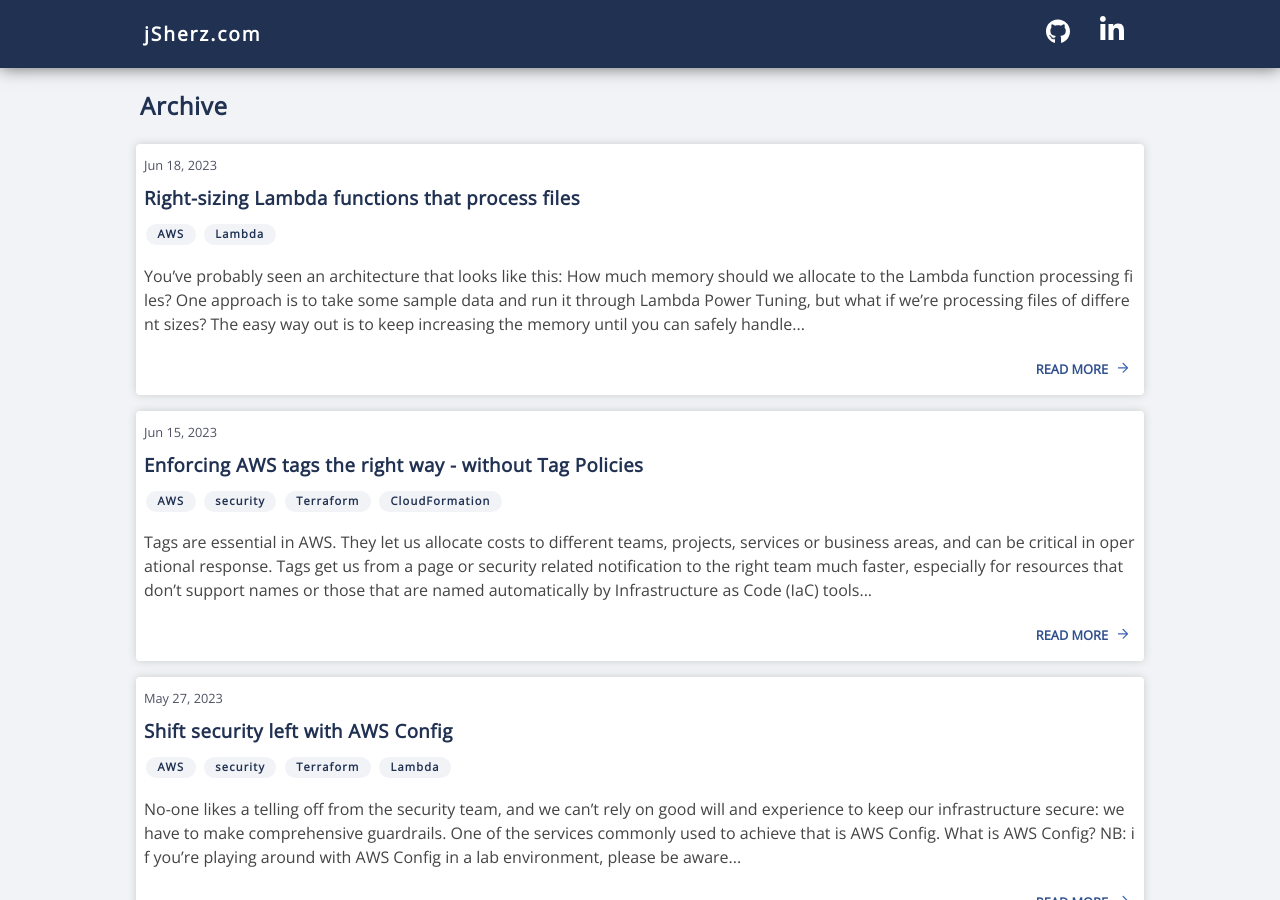
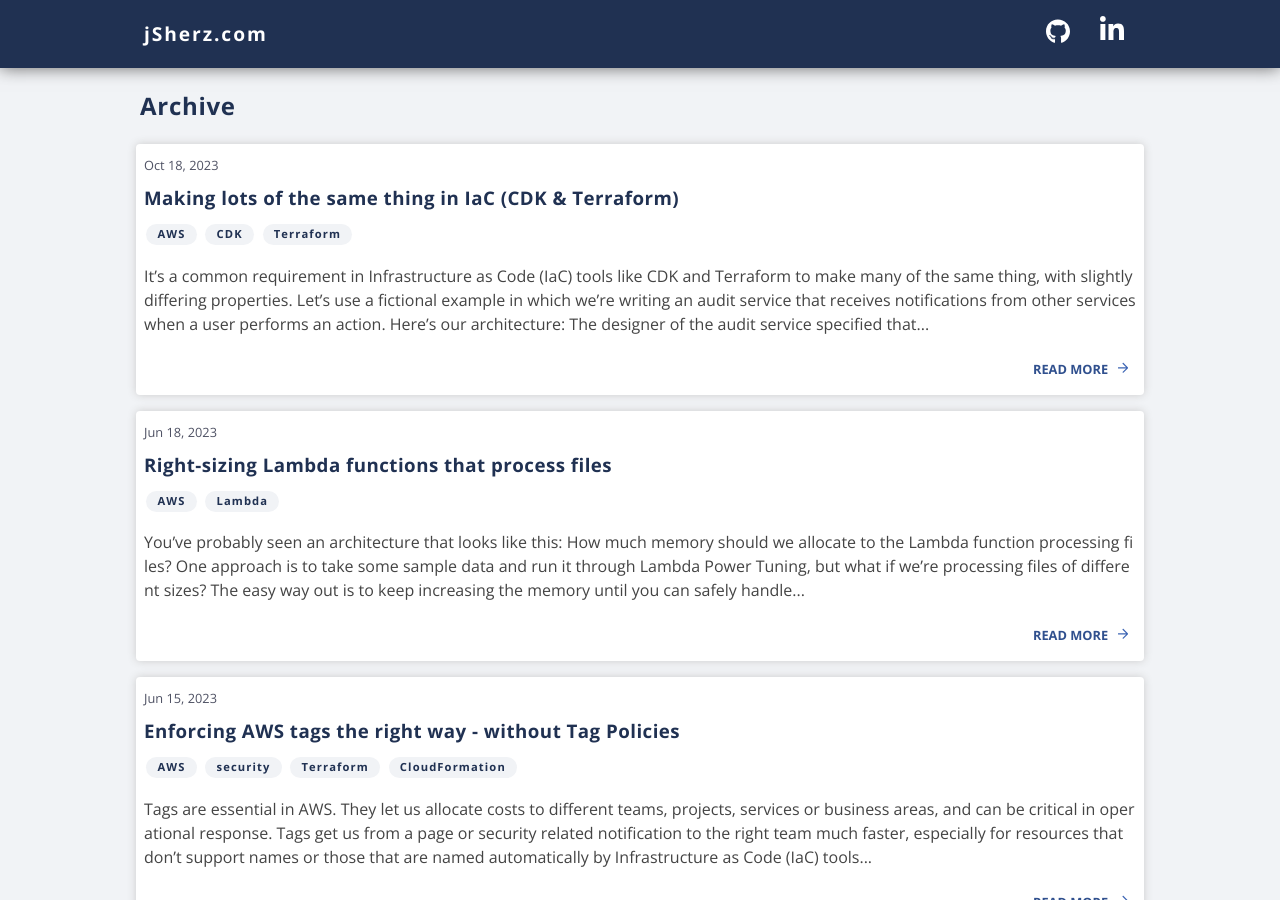
Before and after one commit to jSherz/jsj-blog, a Jekyll site: the page built from archive.html, in a window 1280 px wide and 900 px high. Built offline with Jekyll 4.4.1, drawn with Linux system fonts in a browser that asks for light colours; some of the changed lines change nothing that is shown.

Commit message:
Add making lots of the same thing article. Add more font weights.

````diff
--- a/_includes/head.html
+++ b/_includes/head.html
@@ -9,7 +9,9 @@
   <link rel="icon" type="image/png" href="{{ "/assets/favicon.png" | prepend: site.baseurl }}">
   <link rel="canonical" href="{{ page.url | replace:'index.html','' | prepend: site.baseurl | prepend: site.url }}">
   <link rel="alternate" type="application/rss+xml" title="{{ site.title }}" href="{{ "/feed.xml" | prepend: site.baseurl | prepend: site.url }}">
-  <link href="https://fonts.googleapis.com/css?family=Open+Sans" rel="stylesheet">
+  <link rel="preconnect" href="https://fonts.googleapis.com">
+  <link rel="preconnect" href="https://fonts.gstatic.com" crossorigin>
+  <link href="https://fonts.googleapis.com/css2?family=Open+Sans:ital,wght@0,400;0,700;1,400;1,700&display=swap" rel="stylesheet">
   <link rel="stylesheet" href="{{ "/css/main.css" | prepend: site.baseurl }}">
 
   {% seo %}
--- /dev/null
+++ b/_posts/2023-10-18-making-lots-of-the-same-thing-in-iac.md
@@ -0,0 +1,340 @@
+---
+layout: post
+title: "Making lots of the same thing in IaC (CDK & Terraform)"
+date: 2023-10-18 20:09:00 +0100
+categories:
+  - AWS
+  - CDK
+  - Terraform
+---
+
+It's a common requirement in Infrastructure as Code (IaC) tools like CDK and
+Terraform to make many of the same thing, with slightly differing properties.
+Let's use a fictional example in which we're writing an audit service that
+receives notifications from other services when a user performs an action.
+Here's our architecture:
+
+![Services A-F running in AWS ECS Fargate push user actions to their own SQS queues. The audit service polls each SQS queue for messages and stores them in a data store.](/assets/making-lots-of-the-same-thing-in-iac/architecture.drawio.png)
+
+The designer of the audit service specified that each incoming service should
+get its own SQS queue. Let's model that in IaC.
+
+In CDK, that might look like this:
+
+```typescript
+import * as cdk from "aws-cdk-lib";
+import { Construct } from "constructs";
+import { Queue } from "aws-cdk-lib/aws-sqs";
+
+const SERVICES = [
+    "service-a",
+    "service-b",
+    "service-d",
+    "service-e",
+    "service-f",
+];
+
+export class AuditServiceStack extends cdk.Stack {
+    constructor(scope: Construct, id: string, props?: cdk.StackProps) {
+        super(scope, id, props);
+
+        this.createIncomingQueues();
+    }
+
+    private createIncomingQueues() {
+        for (let i = 0; i < SERVICES.length; i++) {
+            new Queue(this, "incoming-queue-" + i, {
+                queueName: `audit-service-incoming-${SERVICES[i]}`,
+            });
+        }
+    }
+}
+```
+
+In Terraform, that might look like this:
+
+```terraform
+locals {
+  services = [
+    "service-a",
+    "service-b",
+    "service-c",
+    "service-d",
+    "service-e",
+    "service-f",
+  ]
+}
+
+resource "aws_sqs_queue" "incoming" {
+  count = length(local.services)
+
+  name = "audit-service-incoming-${local.services[count.index]}"
+}
+```
+
+Both of these code snippets create the same resources, and both have the same
+caveat. What happens when we decide to retire service C, and thus take it out
+of our list of services?
+
+**CDK**
+
+We make the change, run a `cdk diff` and get:
+
+```
+Stack AuditService
+Resources
+[-] AWS::SQS::Queue incoming-queue-5 incomingqueue58150E916 destroy
+[~] AWS::SQS::Queue incoming-queue-2 incomingqueue2A2310290 replace
+ └─ [~] QueueName (requires replacement)
+     ├─ [-] audit-service-incoming-service-c
+     └─ [+] audit-service-incoming-service-d
+[~] AWS::SQS::Queue incoming-queue-3 incomingqueue366F6CA78 replace
+ └─ [~] QueueName (requires replacement)
+     ├─ [-] audit-service-incoming-service-d
+     └─ [+] audit-service-incoming-service-e
+[~] AWS::SQS::Queue incoming-queue-4 incomingqueue4F0571194 replace
+ └─ [~] QueueName (requires replacement)
+     ├─ [-] audit-service-incoming-service-e
+     └─ [+] audit-service-incoming-service-f
+
+
+✨  Number of stacks with differences: 1
+```
+
+**Terraform**
+
+We make the change, run a `terraform plan` and get:
+
+```
+aws_sqs_queue.incoming[0]: Refreshing state... [id=https://sqs.eu-west-1.amazonaws.com/123123123123/audit-service-incoming-service-a]
+aws_sqs_queue.incoming[4]: Refreshing state... [id=https://sqs.eu-west-1.amazonaws.com/123123123123/audit-service-incoming-service-e]
+aws_sqs_queue.incoming[3]: Refreshing state... [id=https://sqs.eu-west-1.amazonaws.com/123123123123/audit-service-incoming-service-d]
+aws_sqs_queue.incoming[1]: Refreshing state... [id=https://sqs.eu-west-1.amazonaws.com/123123123123/audit-service-incoming-service-b]
+aws_sqs_queue.incoming[5]: Refreshing state... [id=https://sqs.eu-west-1.amazonaws.com/123123123123/audit-service-incoming-service-f]
+aws_sqs_queue.incoming[2]: Refreshing state... [id=https://sqs.eu-west-1.amazonaws.com/123123123123/audit-service-incoming-service-c]
+
+Terraform used the selected providers to generate the following execution plan. Resource actions are indicated with the following symbols:
+  - destroy
+-/+ destroy and then create replacement
+
+Terraform will perform the following actions:
+
+  # aws_sqs_queue.incoming[2] must be replaced
+-/+ resource "aws_sqs_queue" "incoming" {
+      ~ arn                               = "arn:aws:sqs:eu-west-1:123123123123:audit-service-incoming-service-c" -> (known after apply)
+      + deduplication_scope               = (known after apply)
+      + fifo_throughput_limit             = (known after apply)
+      ~ id                                = "https://sqs.eu-west-1.amazonaws.com/123123123123/audit-service-incoming-service-c" -> (known after apply)
+      ~ kms_data_key_reuse_period_seconds = 300 -> (known after apply)
+      ~ name                              = "audit-service-incoming-service-c" -> "audit-service-incoming-service-d" # forces replacement
+      + name_prefix                       = (known after apply)
+      + policy                            = (known after apply)
+      + redrive_allow_policy              = (known after apply)
+      + redrive_policy                    = (known after apply)
+      ~ sqs_managed_sse_enabled           = true -> (known after apply)
+      - tags                              = {} -> null
+      ~ tags_all                          = {} -> (known after apply)
+      ~ url                               = "https://sqs.eu-west-1.amazonaws.com/123123123123/audit-service-incoming-service-c" -> (known after apply)
+        # (7 unchanged attributes hidden)
+    }
+
+  # aws_sqs_queue.incoming[3] must be replaced
+
+~~ snipped for brevity ~~
+
+  # aws_sqs_queue.incoming[4] must be replaced
+
+~~ snipped for brevity ~~
+
+  # aws_sqs_queue.incoming[5] will be destroyed
+
+~~ snipped for brevity ~~
+
+  # (because index [5] is out of range for count)
+
+Plan: 3 to add, 0 to change, 4 to destroy.
+
+───────────────────────────────────────────────────────────────────────────────────────────────────────────────────────────────────────────────────────────────────────────────
+
+Saved the plan to: plan
+
+To perform exactly these actions, run the following command to apply:
+    terraform apply "plan"
+```
+
+In both cases, we're deleting and recreating lots of resources unintentionally.
+The example we've got here would lead to a temporary loss of audit events as we
+delete and then recreate the queues. We'll also lose any messages that are
+currently on the queues and waiting to be processed. Not good!
+
+The CDK-heads reading may be screaming out "Hey James, that's an unrealistic
+example!" - and they'd be right to. Bare with me!
+
+This kind of change can easily be missed in non-production environments if they
+don't have a lot of traffic going through them, so we have to make sure we
+consider the impact of our infrastructure changes - seeing no impact in a lower
+environment is not a guarantee they'll 'just work' in the future.
+
+How can we model these resources differently to avoid this problem?
+
+### Using properties in resource identifiers
+
+One option is to use a property of the resource that's unique for each
+instance, for example the service name:
+
+**CDK**
+
+```diff
+diff --git a/lib/audit-service-stack.ts b/lib/audit-service-stack.ts
+index 7ca53e0..c7bb904 100644
+--- a/lib/audit-service-stack.ts
++++ b/lib/audit-service-stack.ts
+@@ -19,9 +19,9 @@ export class AuditServiceStack extends cdk.Stack {
+   }
+
+   private createIncomingQueues() {
+-    for (let i = 0; i < SERVICES.length; i++) {
+-      new Queue(this, "incoming-queue-" + i, {
+-        queueName: `audit-service-incoming-${SERVICES[i]}`,
++    for (const service of SERVICES) {
++      new Queue(this, `incoming-queue-${service}`, {
++        queueName: `audit-service-incoming-${service}`,
+         removalPolicy: RemovalPolicy.DESTROY,
+       });
+     }
+```
+
+In the above snippet, we replace the array index in CDK's logical ID with the
+name of the service. Doing that in CDK feels a lot more natural to me anyway,
+but there are cases where you can't use user input in the logical ID. If a user
+forms the name with tokens (e.g. `Aws.ACCOUNT_ID` or a reference to another
+resource), CDK will complain with the following error:
+
+> ID components may not include unresolved tokens: ...
+
+If you're the author of a downstream construct, you may not necessarily control
+user input (properties), and so I'd recommend avoiding using it in logical IDs.
+
+**Terraform**
+
+So what does this look like in Terraform? Luckily, we have the `for_each`
+operator:
+
+```diff
+diff --git a/main.tf b/main.tf
+index 8fd59bf..ec8121c 100644
+--- a/main.tf
++++ b/main.tf
+@@ -10,7 +10,7 @@ locals {
+ }
+
+ resource "aws_sqs_queue" "incoming" {
+-  count = length(local.services)
++  for_each = local.services
+
+-  name = "audit-service-incoming-${local.services[count.index]}"
++  name = "audit-service-incoming-${each.key}"
+ }
+```
+
+Unfortunately, running this gives us an error:
+
+```
+╷
+│ Error: Invalid for_each argument
+│
+│   on main.tf line 13, in resource "aws_sqs_queue" "incoming":
+│   13:   for_each = local.services
+│     ├────────────────
+│     │ local.services is tuple with 6 elements
+│
+│ The given "for_each" argument value is unsuitable: the "for_each" argument must be a map, or set of strings, and you have provided a value of type tuple.
+╵
+```
+
+We can do some kind of value conversion ourselves, but my preference is to have
+the user input a map of friendly names to resource names:
+
+```diff
+diff --git a/main.tf b/main.tf
+index 8fd59bf..6d40064 100644
+--- a/main.tf
++++ b/main.tf
+@@ -1,16 +1,16 @@
+ locals {
+-  services = [
+-    "service-a",
+-    "service-b",
+-    "service-c",
+-    "service-d",
+-    "service-e",
+-    "service-f",
+-  ]
++  services = {
++    service_a = "service-a",
++    service_b = "service-b",
++    service_c = "service-c",
++    service_d = "service-d",
++    service_e = "service-e",
++    service_f = "service-f",
++  }
+ }
+
+ resource "aws_sqs_queue" "incoming" {
+-  count = length(local.services)
++  for_each = local.services
+
+-  name = "audit-service-incoming-${local.services[count.index]}"
++  name = "audit-service-incoming-${each.value}"
+ }
+```
+
+This might feel a little silly in our contrived example, but makes more sense
+when the input data is not just a simple string value. For example:
+
+```terraform
+locals {
+  services = {
+    service_a = {
+      name            = "service-a",
+      allowed_regions = ["eu-west-1", "eu-west-2"],
+      account_id      = ["1111111111111"]
+    }
+    service_b = {
+      name            = "service-b",
+      allowed_regions = ["eu-west-1"],
+      account_ids     = ["222222222222"]
+    }
+    service_c = {
+      name            = "service-c",
+      allowed_regions = ["eu-west-1"],
+      account_ids     = ["333333333333", "444444444444"]
+    }
+    service_d = {
+      name            = "service-d",
+      allowed_regions = ["us-east-1"],
+      account_ids     = ["555555555555"]
+    }
+    service_e = {
+      name            = "service-e",
+      allowed_regions = ["eu-west-1", "us-east-1"],
+      account_ids     = ["666666666666"]
+    }
+    service_f = {
+      name            = "service-f",
+      allowed_regions = ["eu-west-1", "eu-west-2"],
+      account_ids     = ["777777777777"]
+    }
+  }
+}
+```
+
+### Conclusion
+
+Using sets, lists or arrays of items when making many of the same resource
+requires care when chooing the logical identifier. Aim for a plan or diff that
+changes the absolute bare minimum, and consider that a lack of complaints or
+alarms in lower environments does not guarantee success in later ones.
+
+As the designer of Terraform modules or CDK constructs, we have to understand
+how user input will affect the logical IDs and resource names that we choose.
````
Also changed, not shown: assets/making-lots-of-the-same-thing-in-iac/architecture.drawio.png (added).
